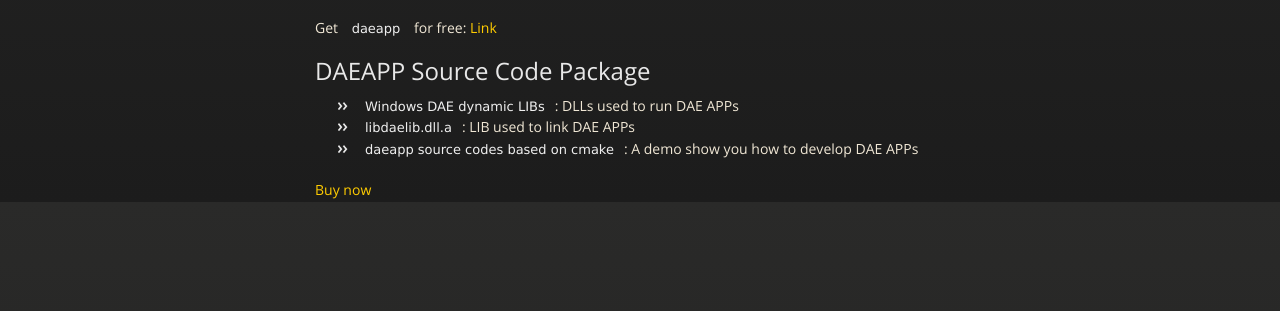
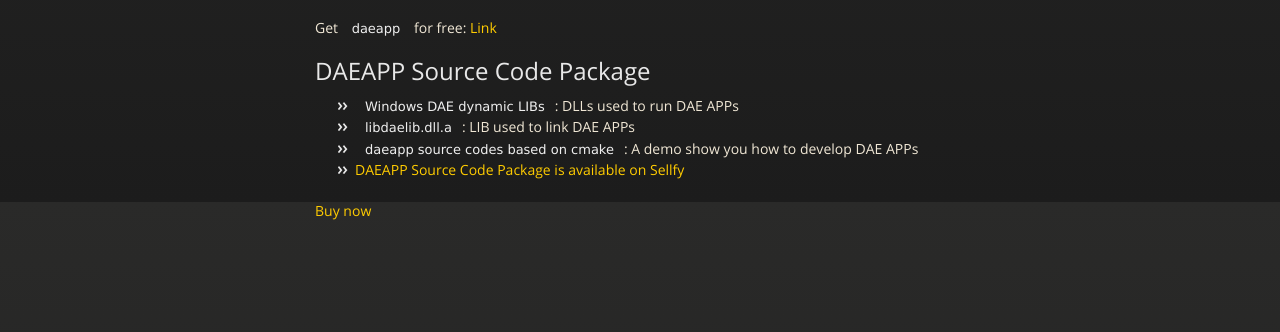
Before and after one commit to ssqre/daeapp, a plain HTML site: page index.html in a window 1280 px wide. Shown: the part 598-930 px from the top of the page. Before the commit the page ends 909 px from the top, so only its background shows below. Drawn offline with nearby package versions, Linux system fonts and the light colour scheme.

Commit message:
修改支付方式

```diff
--- a/index.html
+++ b/index.html
@@ -80,6 +80,7 @@
 <code>libdaelib.dll.a</code>: LIB used to link DAE APPs </li>
 <li>
 <code>daeapp source codes based on cmake</code>: A demo show you how to develop DAE APPs</li>
+<li><a href="https://sellfy.com/p/IIiG">DAEAPP Source Code Package is available on Sellfy</a></li>
 </ul>
 
 <a href="https://sellfy.com/p/IIiG/" id="IIiG" class="sellfy-buy-button">Buy now</a><script type="text/javascript" src="https://sellfy.com/js/api_buttons.js"></script>
```
